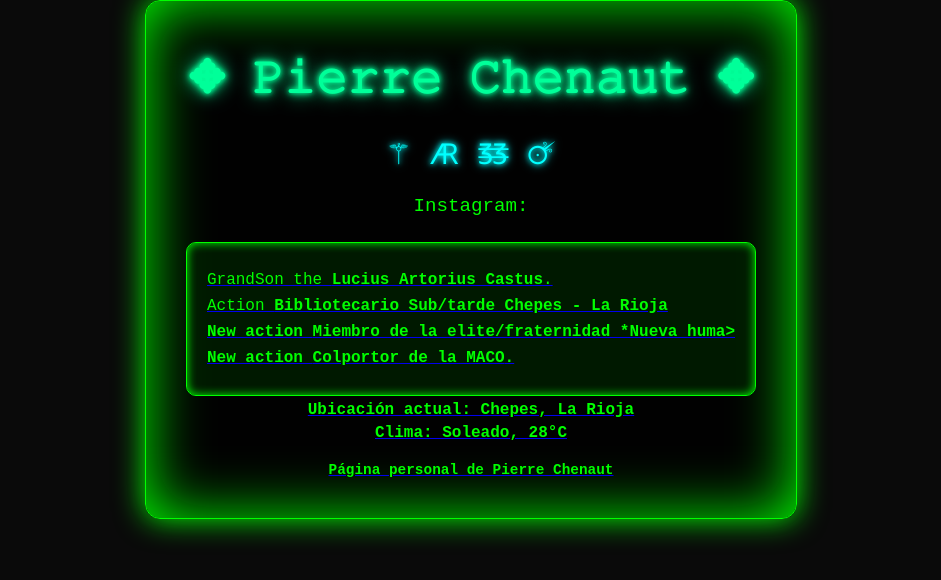
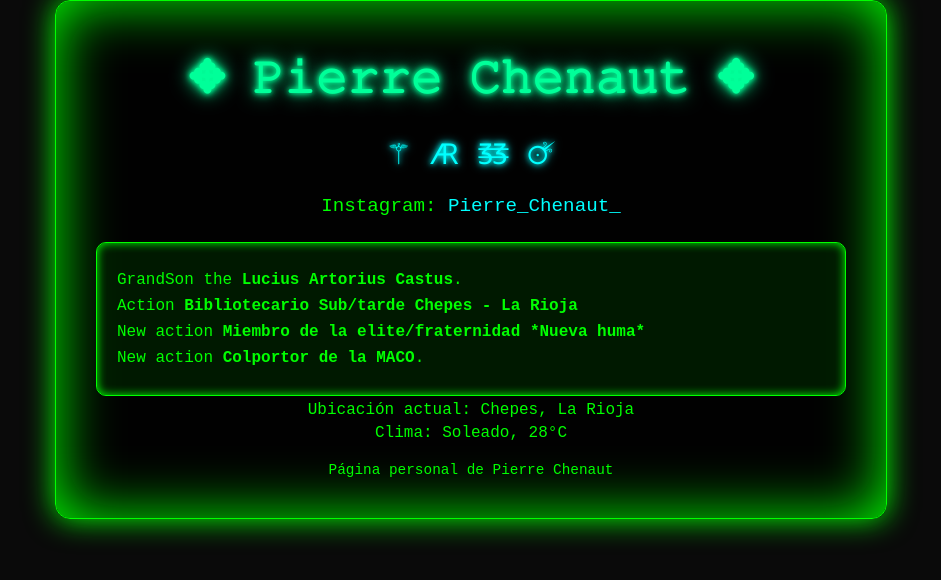
Before and after one commit to Rovanof/lengua, a plain HTML site: page 0.html in a window 1280 px wide. Shown: the whole page, without its empty margins (169-1110 px from the left). Drawn offline with Linux system fonts and the light colour scheme.

Commit message:
Update 0.html

```diff
--- a/0.html
+++ b/0.html
@@ -3,8 +3,9 @@
 <head>
     <meta charset="UTF-8">
     <title>Pierre Chenaut</title>
+    <!-- Meta para que sea responsivo -->
+    <meta name="viewport" content="width=device-width, initial-scale=1.0">
     <style>
-        /* Estilo general hacker / Hollywood */
         body {
             margin: 0;
             padding: 0;
@@ -22,13 +23,13 @@
             border-radius: 15px;
             padding: 40px;
             max-width: 750px;
+            width: 90%; /* Hace que se reduzca en móviles */
             text-align: center;
             box-shadow: 0 0 30px #0f0, 0 0 60px #0f0 inset;
             border: 1px solid #0f0;
             animation: flicker 1.5s infinite alternate;
         }
 
-        /* Glitch efecto */
         @keyframes glitch {
             0% { transform: translate(0px, 0px); }
             20% { transform: translate(-2px, 2px); }
@@ -43,108 +44,48 @@
             20%, 22%, 24%, 55% { opacity: 0.5; }
         }
 
-        .lineage {
-            font-size: 1.4em;
-            font-style: italic;
-            color: #0f0;
-            margin-bottom: 15px;
-            text-shadow: 0 0 5px #0f0;
-        }
+        .lineage { font-size: 1.4em; font-style: italic; color: #0f0; margin-bottom: 15px; text-shadow: 0 0 5px #0f0; }
+        .name { font-size: 2.8em; font-weight: bold; margin: 10px 0; color: #00ff99; text-shadow: 0 0 5px #00ff99, 0 0 10px #00ff99, 0 0 20px #00ff99; animation: glitch 1s infinite; }
+        .symbols { font-size: 1.8em; margin: 15px 0; color: #0ff; text-shadow: 0 0 5px #0ff, 0 0 10px #0ff; }
+        .instagram { font-size: 1.2em; margin-bottom: 20px; }
+        .instagram a { color: #0ff; text-decoration: none; }
+        .instagram a:hover { text-decoration: underline; }
+        .bio { font-size: 1.1em; color: #0f0; margin-bottom: 25px; line-height: 1.5; }
+        .meaning { background: rgba(0, 50, 0, 0.5); border: 1px solid #0f0; border-radius: 10px; padding: 20px; margin-top: 25px; text-align: left; color: #0f0; box-shadow: 0 0 10px #0f0 inset; }
+        .meaning h2 { text-align: center; color: #0ff; margin-bottom: 15px; }
+        .meaning p { margin: 8px 0; }
+        .location, .weather { font-size: 1em; margin: 5px 0; color: #0f0; }
+        .footer { margin-top: 20px; font-size: 0.9em; color: #0f0; }
 
-        .name {
-            font-size: 2.8em;
-            font-weight: bold;
-            margin: 10px 0;
-            color: #00ff99;
-            text-shadow:
-                0 0 5px #00ff99,
-                0 0 10px #00ff99,
-                0 0 20px #00ff99;
-            animation: glitch 1s infinite;
-        }
-
-        .symbols {
-            font-size: 1.8em;
-            margin: 15px 0;
-            color: #0ff;
-            text-shadow: 0 0 5px #0ff, 0 0 10px #0ff;
-        }
-
-        .instagram {
-            font-size: 1.2em;
-            margin-bottom: 20px;
-        }
-
-        .instagram a {
-            color: #0ff;
-            text-decoration: none;
-        }
-
-        .instagram a:hover {
-            text-decoration: underline;
-        }
-
-        .bio {
-            font-size: 1.1em;
-            color: #0f0;
-            margin-bottom: 25px;
-            line-height: 1.5;
-        }
-
-        .meaning {
-            background: rgba(0, 50, 0, 0.5);
-            border: 1px solid #0f0;
-            border-radius: 10px;
-            padding: 20px;
-            margin-top: 25px;
-            text-align: left;
-            color: #0f0;
-            box-shadow: 0 0 10px #0f0 inset;
-        }
-
-        .meaning h2 {
-            text-align: center;
-            color: #0ff;
-            margin-bottom: 15px;
-        }
-
-        .meaning p {
-            margin: 8px 0;
-        }
-
-        .location, .weather {
-            font-size: 1em;
-            margin: 5px 0;
-            color: #0f0;
-        }
-
-        .footer {
-            margin-top: 20px;
-            font-size: 0.9em;
-            color: #0f0;
+        /* Media queries para móviles */
+        @media (max-width: 480px) {
+            .container { padding: 20px; }
+            .name { font-size: 2em; }
+            .symbols { font-size: 1.4em; }
+            .instagram { font-size: 1em; }
+            .bio { font-size: 0.95em; }
+            .meaning { padding: 15px; font-size: 0.9em; }
+            .location, .weather { font-size: 0.9em; }
+            .footer { font-size: 0.8em; }
         }
     </style>
 </head>
 <body>
     <div class="container">
-
         <div class="name">✥ 𝙿𝚒𝚎𝚛𝚛𝚎 𝙲𝚑𝚎𝚗𝚊𝚞𝚝 ✥</div>
-
         <div class="symbols">⚚ 🜇 🜓 🜚</div>
-
         <div class="instagram">
-            Instagram: <a href="https://instagram.com/Pierre_Chenaut_" target>
+            Instagram: <a href="https://instagram.com/Pierre_Chenaut_" target="_blank">Pierre_Chenaut_</a>
         </div>
-
         <div class="meaning">
             <p>GrandSon the <strong>Lucius Artorius Castus</strong>.</p>
-            <p>Action <strong>Bibliotecario Sub/tarde Chepes - La Rioja</stro>
-            <p>New action <strong>Miembro de la elite/fraternidad *Nueva huma>
+            <p>Action <strong>Bibliotecario Sub/tarde Chepes - La Rioja</strong></p>
+            <p>New action <strong>Miembro de la elite/fraternidad *Nueva huma*</strong></p>
             <p>New action <strong>Colportor de la MACO</strong>.</p>
         </div>
         <div class="location">Ubicación actual: Chepes, La Rioja</div>
         <div class="weather">Clima: Soleado, 28°C</div>
-                                                                                      <div class="footer">Página personal de Pierre Chenaut</div>
+        <div class="footer">Página personal de Pierre Chenaut</div>
     </div>
 </body>
 </html>
```
